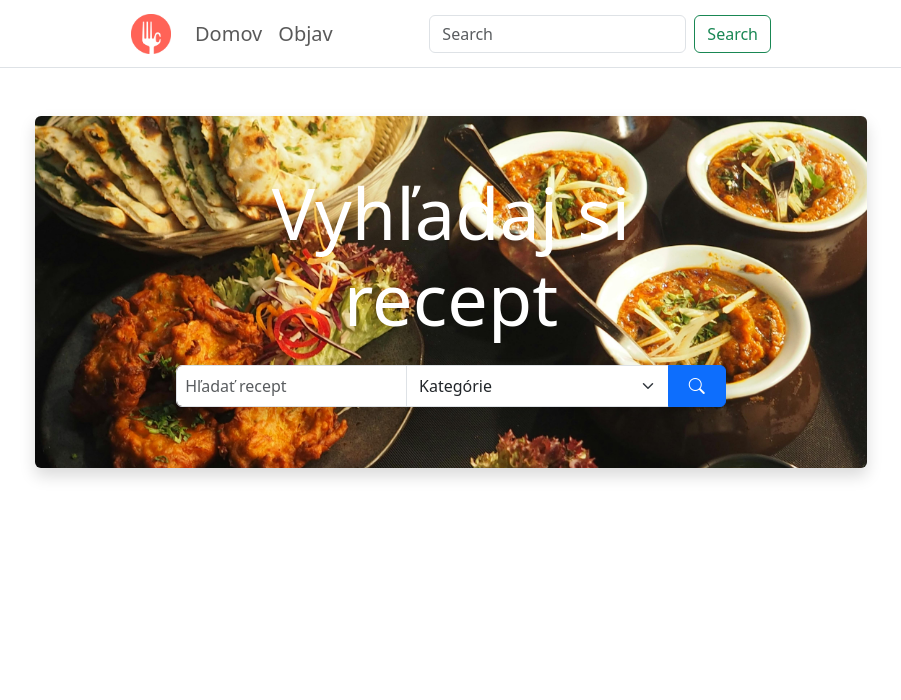
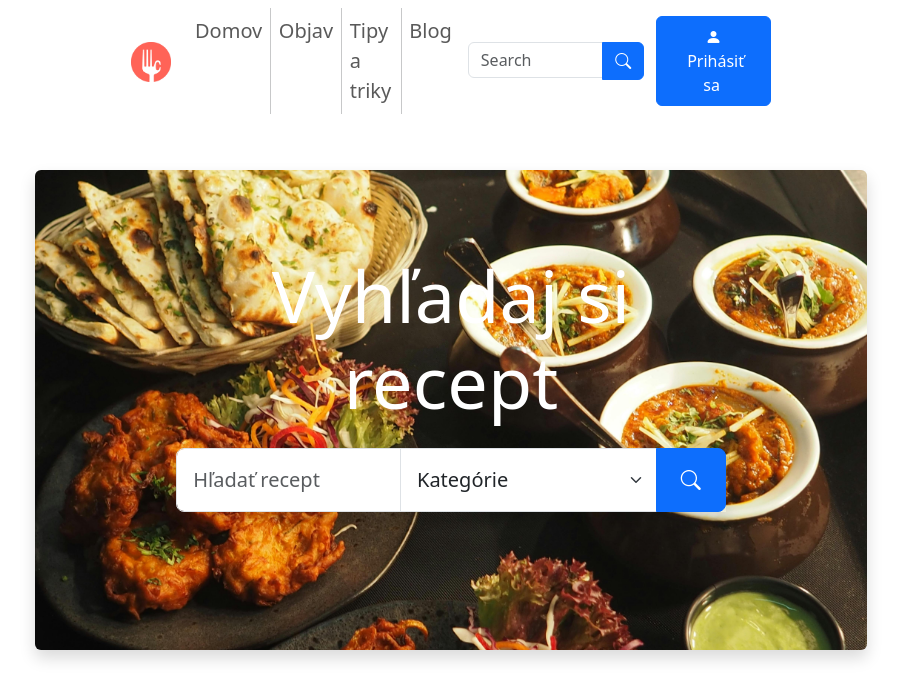
Before and after one commit to GoodBoySK/WebApp, a Vue app in the folder client/: page /#/ in a window 1280 px wide. Shown: the top 700 px of the page, without its empty margins (189-1090 px from the left). Built offline with nearby package versions, Linux system fonts and the light colour scheme.

Commit message:
Nav update

```diff
--- a/client/src/components/NavItem.vue
+++ b/client/src/components/NavItem.vue
@@ -1,13 +1,14 @@
 <template>
     <li class="nav-item">
         <router-link
-        class="nav-link py-2 fs-5"
+        class="nav-link py-2 fs-5 "
         aria-current="page"
         :to="page.link"
         >
         {{ page.title }}
         </router-link>
     </li>
+    <div class="vr"></div>
 </template>
 
 <script setup>
@@ -19,4 +20,9 @@ let {page}= defineProps(['page'])
 
 </script>
 
-<style></style>
+<style lang="scss" scoped>
+    div.vr:last-child {
+        display: none;
+        visibility: hidden;
+    }
+</style>
--- a/client/src/components/Navigation.vue
+++ b/client/src/components/Navigation.vue
@@ -1,46 +1,76 @@
 <template>
-    <nav class="navbar navbar-expand-lg border-bottom">
-        <div class="container-fluid" >
+	<nav class="navbar navbar-expand-lg">
+		<div class="container-fluid">
 			<a href="#" class="navbar-brand">
-                <img src="../assets/logo.png" alt="logo" class="d-inline-block align-text-top" width="40">
+				<img
+					src="../assets/logo.png"
+					alt="logo"
+					class="d-inline-block align-text-top"
+					width="40"
+				/>
 			</a>
-            <button class="navbar-toggler" type="button" data-bs-toggle="collapse" data-bs-target="#navbarSupportedContent" aria-controls="navbarSupportedContent" aria-expanded="false" aria-label="Toggle navigation">
+			<button
+				class="navbar-toggler"
+				type="button"
+				data-bs-toggle="collapse"
+				data-bs-target="#navbarSupportedContent"
+				aria-controls="navbarSupportedContent"
+				aria-expanded="false"
+				aria-label="Toggle navigation"
+			>
 				<span class="navbar-toggler-icon"></span>
 			</button>
 			<div class="collapse navbar-collapse " id="navbarSupportedContent">
-                <ul class="navbar-nav me-auto mb-2 mb-lg-0">
-
+				<ul
+					class="navbar-nav mb-2 mb-lg-0 mx-auto d-flex justify-content-evenly flex-grow-1 navlist"
+				>
 					<NavItem
-                        v-for="(page,index) in pages"
+						v-for="(page, index) in pages"
 						:key="index"
-                        :page = "page"
+						:page="page"
 					/>
 				</ul>
-                <form class="d-flex" role="search">
-                    <input class="form-control me-2" type="search" placeholder="Search" aria-label="Search">
-                    <button class="btn btn-outline-success" type="submit">Search</button>
+			</div>
+            <form class="input-group w-auto p-2" role="search">
+                <input
+                    class="form-control h-100"
+                    type="search"
+                    placeholder="Search"
+                    aria-label="Search"
+                />
+                <button class="btn btn-primary h-100" type="submit">
+                    <i class="bi bi-search"></i>
+                </button>
             </form>
+            <button class="btn btn-primary ms-1 p-2 px-4">
+                <i class="bi bi-person-fill d-inline m-1"></i>
+                <p class="d-inline m-1">Prihásiť sa</p>
+            </button>
 		</div>
-        </div>
-
 	</nav>
-
-
 </template>
 
 <script setup>
-    import NavItem from './NavItem.vue';
+import NavItem from "./NavItem.vue";
 
 let pages = [
 	{
-        title: 'Domov',
-        link: '/'
+		title: "Domov",
+		link: "/",
 	},
 	{
-        title: 'Objav',
-        link: '/explore'
-    }
-    ]
+		title: "Objav",
+		link: "/explore",
+	},
+	{
+		title: "Tipy a triky",
+		link: "/tips",
+	},
+	{
+		title: "Blog",
+		link: "/blog",
+	},
+];
 </script>
 
 <style lang="scss" scoped>
@@ -49,6 +79,9 @@
 @import "/node_modules/bootstrap/scss/mixins";
 
 nav {
+	.navlist {
+		max-width: 60rem;
+	}
 	> div {
 		padding: 0rem 20rem;
 		@include media-breakpoint-down(xl) {
--- a/client/src/router.ts
+++ b/client/src/router.ts
@@ -5,7 +5,9 @@ let router = createRouter({
     history: createWebHashHistory(),
     routes: [
         {path: '/', component: Home },
-        {path: '/explore', component: Home }
+        {path: '/explore', component: Home },
+        {path: '/tips', component: Home },
+        {path: '/blog', component: Home }
     ]
 
 });
--- a/client/src/views/Home.vue
+++ b/client/src/views/Home.vue
@@ -4,14 +4,14 @@
 		id="search"
 	>
 		<div
-			class="px-2 pt-4 pb-4 justify-content-center text-center align-self-center mx-auto align"
+			class="px-2 pt-4 pb-4 justify-content-center text-center align-self-center mx-auto mb-5"
 		>
 			<h1 class="mb-4 mt-2 text-white display-2">Vyhľadaj si recept</h1>
 			<form action="">
-				<div class="input-group mb-3 shadow">
+				<div class="input-group mb-3 shadow input-group-lg">
 					<input
 						placeholder="Hľadať recept"
-						class="form-control p-2"
+						class="form-control px-3 py-3"
 						type="text"
 						name="name"
 						id=""
@@ -50,7 +50,7 @@
 	@include media-breakpoint-down(sm) {
 		max-width: 100%;
 	}
-	min-height: 22rem;
+	min-height: 30rem;
 	> div {
 		max-width: 70%;
 		> * {
```
Also changed, not shown: 1 other file (tests, documents, lock files or other folders). Lines whose indentation alone changed are shown as unchanged.
